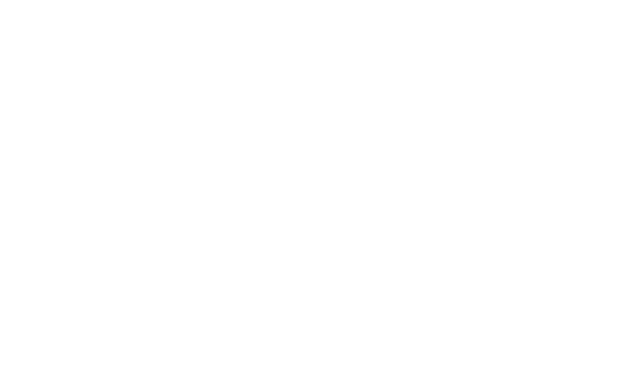
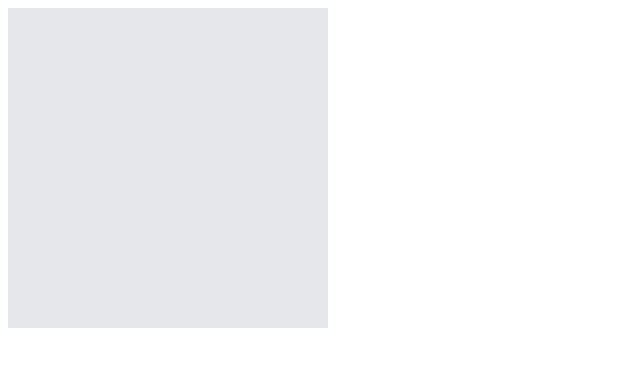
Before and after one commit to Tretaq/taint, a React (Vite) app: page / in a window 1280 px wide. Shown: the top 366 px of the page, without its empty margins (0-640 px from the left). Built offline with nearby package versions, Linux system fonts and the light colour scheme.

Commit message:
sleep timeee

```diff
--- a/src/App.tsx
+++ b/src/App.tsx
@@ -1,14 +1,16 @@
 import './App.css'
 import {createGrid, setPixel} from "./grid.ts";
+import {useState} from "react";
+import {PixelCanvas} from "./components/PixelCanvas.tsx";
 
 function App() {
     // const a = createGrid(4,4)
     // const b = setPixel(a,1,2, "red");
-    // console.log(a[2][1], b[2][1], a === b)
+  // console.log(a[2][1], b[2][1], a === b)
+  const [grid, setGrid] = useState(() => createGrid(16,16));
   return (
     <>
-
-
+      <PixelCanvas grid={grid} cellSize={20} onPaint={() => {}}></PixelCanvas>
     </>
   )
 }
--- a/src/components/PixelCanvas.tsx
+++ b/src/components/PixelCanvas.tsx
@@ -31,5 +31,8 @@ export const PixelCanvas: React.FC<PixelCanvas> = ({grid,cellSize,onPaint}) => {
                 }
             }
         }
-    })
+    },[grid,cellSize,width,height,rows,cols]);
+
+    return <canvas ref={canvasRef} width={width} height={height}/>;
+
 }
```
